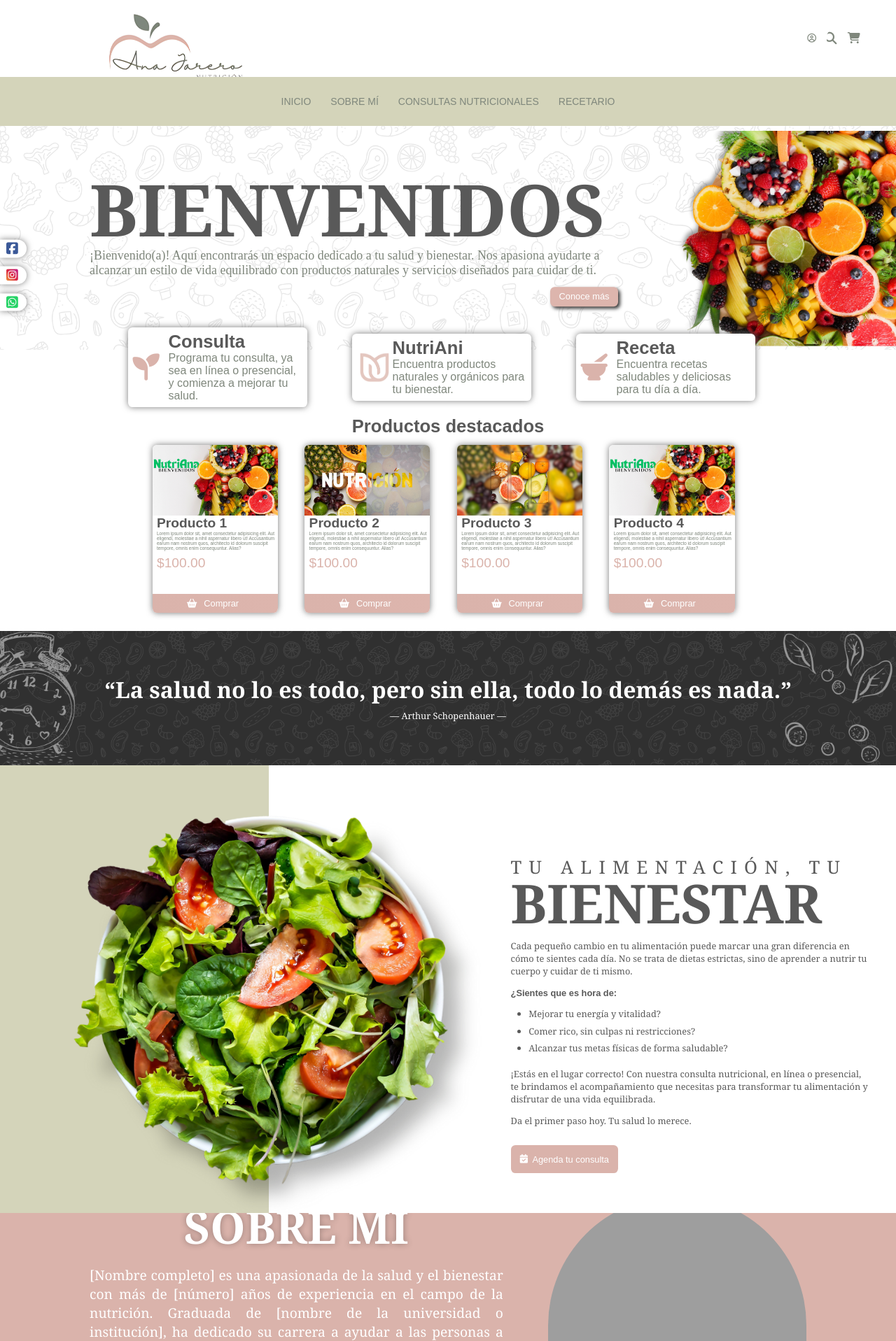
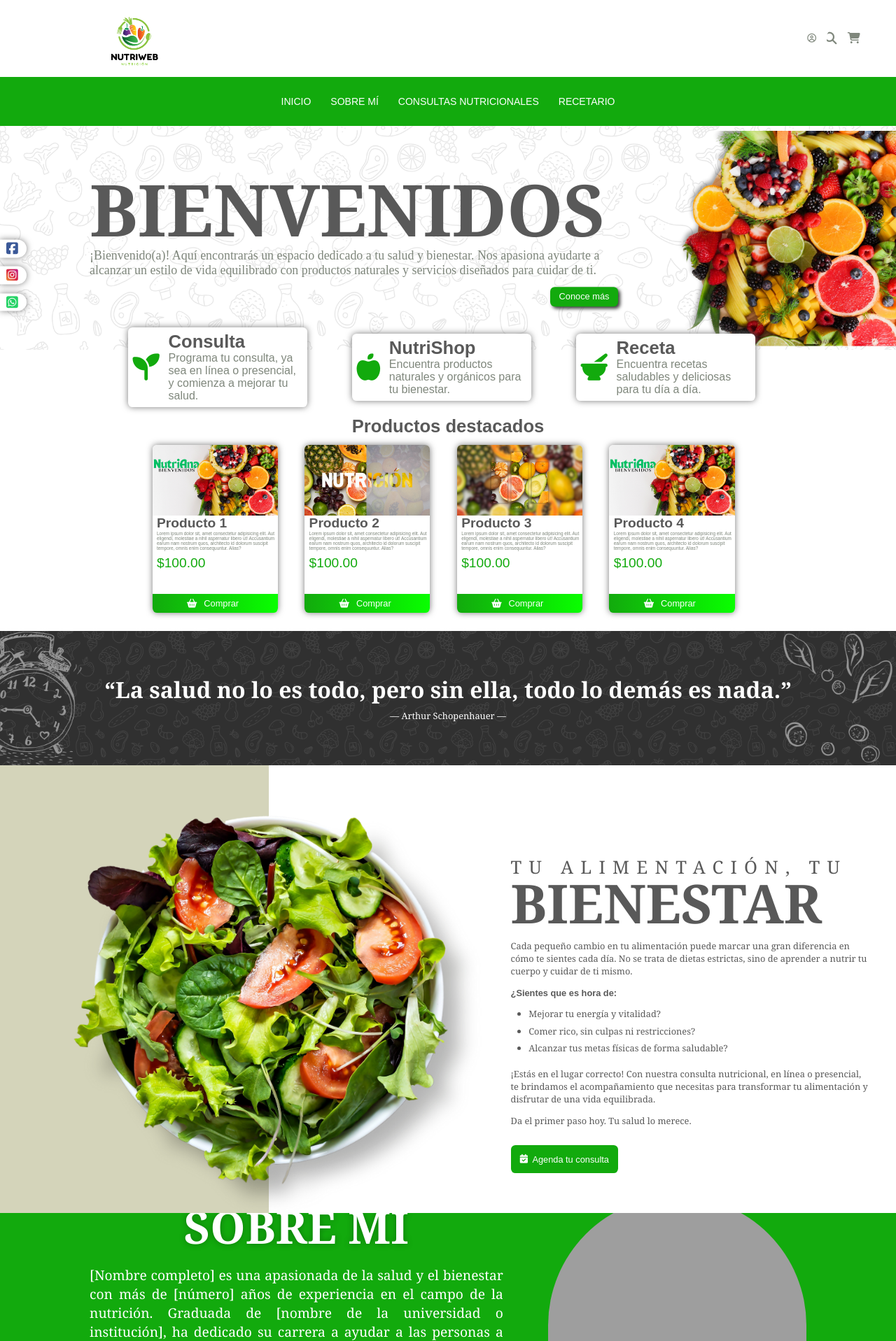
Before and after one commit to BaudelioMarquez06/NutriWeb, a PHP site: page / in a window 1280 px wide. Shown: the top 1917 px of the page at 70% size. Run offline with PHP 8.4, Linux system fonts and the light colour scheme; some libraries are stand-ins or nearby versions; grey boxes are pictures that could not be loaded.

Commit message:
Cambio de logo y color

```diff
--- a/assets/css/index.css
+++ b/assets/css/index.css
@@ -24,7 +24,7 @@ body {
 }
 
 .logo {
-    width: 20vw;
+    width: 10vw;
     height: 100%;
     position: relative;
     margin: 0 0 0 10%;
@@ -33,7 +33,8 @@ body {
 .logo img {
     max-width: 100%;
     object-fit: contain;
-    margin: -6vw 0 0 0;
+    margin: -2vw 0 0 0;
+    bottom: 0;
 }
 
 /*-------------> Codigo de los botones <-------------*/
@@ -120,7 +121,7 @@ body {
 }
 
 .logoBusqueda:hover {
-    color: #dab3ab;
+    color: rgb(18, 170, 13);
     transition: color 0.2s;
 }
 
@@ -131,7 +132,7 @@ body {
 }
 
 .carrito i:hover {
-    color: #dab3ab;
+    color: rgb(18, 170, 13);
     transition: color 0.2s;
 }
 
@@ -161,7 +162,7 @@ body {
 
 .login:hover .loginConHover {
     display: block;
-    color: #dab3ab;
+    color: rgb(18, 170, 13);
     font-size: 1vw;
 }
 
@@ -172,7 +173,7 @@ body {
     left: -6.3vw;
     /* Ajusta este valor según sea necesario */
     transform: translateY(-50%);
-    background-color: #dab3ab;
+    background-color: rgb(18, 170, 13);
     color: white;
     padding: 5px 10px;
     border-radius: 5px;
@@ -200,7 +201,7 @@ body {
     height: 0;
     border-top: 5px solid transparent;
     border-bottom: 5px solid transparent;
-    border-left: 5px solid #dab3ab;
+    border-left: 5px solid rgb(18, 170, 13);
     z-index: 10;
     opacity: 0; /* Inicialmente oculto */
     transition: opacity 0.4s ease-in-out, left 0.4s ease-in-out; /* Transición suave */
@@ -281,7 +282,7 @@ body {
     max-width: 100%;
     max-height: 100%;
     padding: 0.5vw 1vw;
-    background: #ddb5ad;
+    background: rgb(18, 170, 13);
     color: white;
     font-size: 1vw;
     text-decoration: none;
@@ -343,7 +344,7 @@ body {
 .contenedor_Consulta i,
 .contenedor_tienda i,
 .contenedor_receta i {
-    color: #dab3ab;
+    color: rgb(18, 170, 13);
     font-size: 3vw;
     margin: 0 1vw 0 0;
 }
@@ -461,7 +462,7 @@ body {
 }
 
 .precio {
-    color: #dab3ab;
+    color: rgb(18, 170, 13);
     font-size: 1.5vw;
     margin: -0.5vw 0 0 0.5vw;
 }
@@ -469,7 +470,7 @@ body {
 .btnComprar {
     width: 100%;
     padding: 0.5vw;
-    background: linear-gradient(90deg, #dab3ab 0%, #ddb5ad 100%);
+    background: linear-gradient(90deg, rgb(18, 170, 13) 0%, rgb(9, 255, 0) 100%);
     color: white;
     font-size: 1vw;
     text-decoration: none;
@@ -688,7 +689,7 @@ body {
     align-items: center;
     margin: 1vw 0 0 0;
     padding: 1vw;
-    background: #dab3ab;
+    background: rgb(18, 170, 13);
     border-radius: 0.5vw;
     transition: all .2s ease-in-out;
 
@@ -720,7 +721,7 @@ body {
     display: flex;
     justify-content: center;
     align-items: center;
-    background-color: #dab3ab;
+    background-color: rgb(18, 170, 13);
     position: relative;
     overflow: hidden;
 }
@@ -777,7 +778,7 @@ body {
     align-items: center;
     margin: 1vw 0 0 0;
     padding: .5vw;
-    background: #dab3ab;
+    background: rgb(18, 170, 13);
     border-radius: 0.5vw;
     border: 0.2vw solid white;
     margin-left: auto;
@@ -785,10 +786,11 @@ body {
     transition: all .2s ease-in-out;
 
     &:hover {
-        background: #595959;
+        background: white;
         transform: scale(1.1);
         cursor: pointer;
-        border: 0.2vw solid #595959;
+        color: rgb(18, 170, 13);
+        border: 0.2vw solid white;
         transition-duration: .4s, border .03s linear;
     }
 }
--- a/html/contenidos/footer.php
+++ b/html/contenidos/footer.php
@@ -18,7 +18,7 @@
         left: 0;
         width: 100%;
         height: 20vw;
-        background-color: #dab3ab;
+        background-color: rgb(18, 170, 13);
         margin-top: -8vw;
     }
 
@@ -81,18 +81,6 @@
         color: #595959;
         text-decoration: none;
     }
-
-    /* Media Queries */
-    /* ----------------------------------------------
-  Generated by AnimatiSS
-  Licensed under FreeBSD License
-  URL: https://xsgames.co/animatiss
-  Twitter: @xsgames_
----------------------------------------------- */
-
-
-
-
 </style>
 
 <!-- Footer -->
@@ -106,14 +94,14 @@
     </div>
     <div class="contenedor_footer">
         <div class="logos">
-            <img src="assets/img/webAnitaLogo.png" alt="Logo">
+            <img src="assets/img/NutriWeb-logo.png" alt="Logo">
         </div>
         <div class="menufooter">
             <ul>
-                <li><a href="/nutriologaWeb/index.php">Inicio</a></li>
-                <li><a href="/nutriologaWeb/html/paginas/about.php">Sobre Mí</a></li>
-                <li><a href="/nutriologaWeb/html/paginas/services.php">Consultas Nutricionales</a></li>
-                <li><a href="/nutriologaWeb/html/paginas/recipes.php">Recetario</a></li>
+                <li><a href="/NutriWeb/index.php">Inicio</a></li>
+                <li><a href="/NutriWeb/html/paginas/about.php">Sobre Mí</a></li>
+                <li><a href="/NutriWeb/html/paginas/services.php">Consultas Nutricionales</a></li>
+                <li><a href="/NutriWeb/html/paginas/recipes.php">Recetario</a></li>
             </ul>
         </div>
     </div>
--- a/html/contenidos/navbar.php
+++ b/html/contenidos/navbar.php
@@ -13,7 +13,7 @@
    .container__menu {
         max-width: 100%;
         height: 70px;
-        background: #d4d4ba;
+        background:rgb(18, 170, 13);
         padding: 0px 20px;
         position: relative;
         justify-content: space-between;
@@ -46,7 +46,7 @@
         width: 100%;
         height: 100%;
         display: flex;
-        color: #7f877c;
+        color: white;
         align-items: center;
         padding: 14px;
         text-transform: uppercase;
@@ -57,8 +57,8 @@
 
     nav > ul > li > a:hover {
         transform: scale(1.1);
-        color: white;
-        background: #7f877c;
+        color: rgb(18, 170, 13);
+        background: white;
         box-shadow: 0px 0px 10px 0px rgba(0, 0, 0.5);
     }
 
@@ -101,7 +101,7 @@
 
     nav ul li ul li a {
         display: block;
-        color: #dab3ab;
+        color: rgb(18, 170, 13);
         padding: 6px;
         padding-left: 14px;
         margin-top: 10px;
@@ -111,7 +111,7 @@
     }
 
     nav ul li ul li a:hover {
-        background-color: #dab3ab;
+        background-color: rgb(18, 170, 13);
         color: white;
         transform: scale(1.1);
         padding-left: 30px;
@@ -125,16 +125,16 @@
     <div class="menu">
         <nav>
             <ul>
-                <li><a href="/nutriologaWeb/index.php">Inicio</a></li>
-                <li><a href="/nutriologaWeb/index.php#Biografia">Sobre Mí</a></li>
+                <li><a href="/NutriWeb/index.php">Inicio</a></li>
+                <li><a href="/NutriWeb/index.php#Biografia">Sobre Mí</a></li>
                 <li>
-                    <a href="/nutriologaWeb/html/paginas/services.php">Consultas Nutricionales</a>
+                    <a href="/NutriWeb/html/paginas/services.php">Consultas Nutricionales</a>
                     <ul>
                         <li><a href="#">Online</a></li>
                         <li><a href="#">Presencial</a></li>
                     </ul>
                 </li>
-                <li><a href="/nutriologaWeb/html/paginas/recipes.php">Recetario</a>
+                <li><a href="/NutriWeb/html/paginas/recipes.php">Recetario</a>
                     <ul>
                         <li><a href="#">Bebidas</a></li>
                         <li><a href="#">Guarniciones</a></li>
@@ -142,8 +142,8 @@
                     </ul>
                 </li>
                 <!--
-                    <li><a href="/nutriologaWeb/html/paginas/testimonials.php">Testimonios</a></li>
-                    <li><a href="/nutriologaWeb/html/paginas/blog.php">Blog</a>
+                    <li><a href="/NutriWeb/html/paginas/testimonials.php">Testimonios</a></li>
+                    <li><a href="/NutriWeb/html/paginas/blog.php">Blog</a>
                         <ul>
                             <li><a href="recent.php">Artículos Recientes</a></li>
                             <li><a href="categories.php">Categorías</a></li>
--- a/index.php
+++ b/index.php
@@ -4,23 +4,17 @@
 <head>
     <meta charset="UTF-8">
     <meta name="viewport" content="width=device-width, initial-scale=1.0">
-    <link rel="shortcut icon" href="assets/img/WebAnita.png" type="image/x-icon">
+    <link rel="shortcut icon" href="assets/img/NutriWeb-logo.png" type="image/x-icon">
     <script src="https://kit.fontawesome.com/379358f3a7.js" crossorigin="anonymous"></script>
     <link rel="stylesheet" href="assets/css/index.css">
-    <title>NutriAna</title>
+    <title>NutriWeb</title>
 </head>
 
 <body>
     <header class="content-header">
         <div class="header__superior">
             <div class="logo">
-                <img src="assets/img/LogoAnita.png" alt="logo">
-                <!--
-                    <div class="titulo">
-                        <p>NutriAna</p>
-                        <span>“Nutrición para el cuerpo, alimento para el alma.” (Mateo 4:4)</span>
-                    </div>
-                -->
+                <img src="assets/img/NutriWeb-logo.png" alt="logo">
             </div>
             <div class="botones">
                 <div class="login">
@@ -79,9 +73,9 @@
                 </div>
                 <div class="contenedor_2">
                     <a href="" class="contenedor_tienda">
-                        <img src="assets/img/iconNutriAni.png" alt="">
+                        <i class="fa-solid fa-apple-whole"></i>
                         <div class="textoTienda">
-                            <h3>NutriAni</h3>
+                            <h3>NutriShop</h3>
                             <p>Encuentra productos naturales y orgánicos para tu bienestar.</p>
                         </div>
                     </a>
```
Also changed, not shown: assets/img/LogoAnita.png (deleted), assets/img/NutriWeb-logo.png (added), assets/img/WebAnita.png (deleted), assets/img/platofondo.png (deleted), assets/img/webAnitaLogo.png (deleted), 4 other files.
